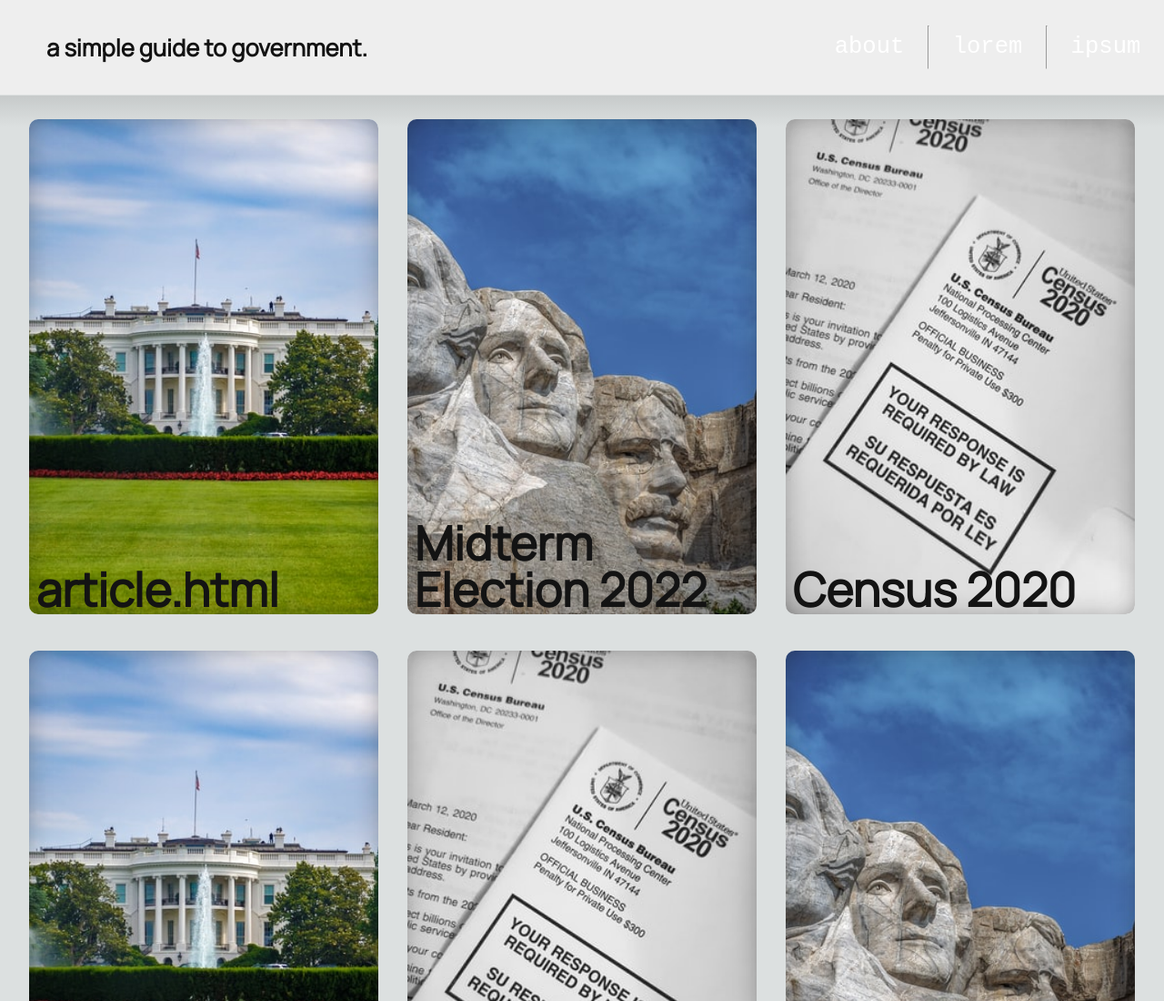
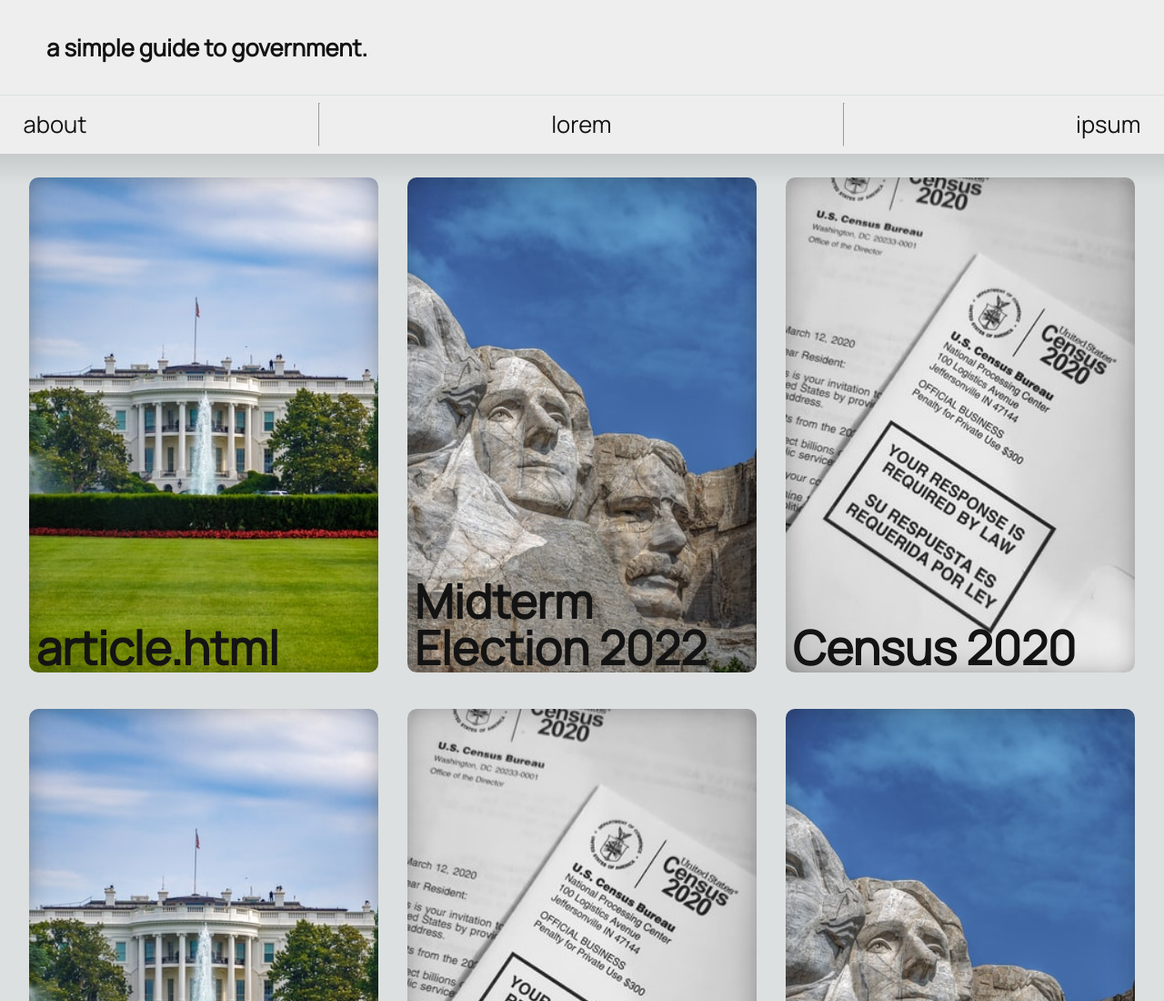
Before and after one commit to matt-teran/election-guide-static-site, a plain HTML site: page index.html in a window 1280 px wide. Shown: the top 1100 px of the page at 91% size. Drawn offline with Linux system fonts and the light colour scheme.

Commit message:
Added better formatting for the article page

```diff
--- a/assets/articleStyle.css
+++ b/assets/articleStyle.css
@@ -9,8 +9,10 @@ body {
 #head-block {
     position: sticky;
     top: 0;
-    border-bottom: 1px solid #A2ABAB;
+    border-bottom: 1px solid #dce0e0;
     color: #131313;
+    margin-left: 25vw;
+    width: 75vw;
 }
 #title{
     display: inline-block;
@@ -73,9 +75,11 @@ a{
     margin: 0;
     padding: 0;
     /* border-right: 1px solid #EDF0F2; */
-    background: linear-gradient(-90deg, #131313 -25%, #DCE0E0 10%);
+    background: linear-gradient(-90deg, #131313 -100%, #DCE0E0 6%);
     text-align: center;
     font-size: 3vw;
+    padding-top: 7vh;
+    top: 0;
 }
 .sidebar-divider {
     border-width: 0;
@@ -102,3 +106,6 @@ p{
     font-family: 'Open Sans', sans-serif;
     font-size: 2.5vw;
 }
+.paragraph-divider{
+    margin: 2em 0;
+}
--- a/assets/style.css
+++ b/assets/style.css
@@ -31,20 +31,23 @@ header {
 }
 #menu {
     display: none;
-    color: white;
+    background-color: #EEE;
     padding: 0;
+    margin: 0;
+}
+#first-line{
+    margin-top: 0;
 }
 .nav-link{
     display: block;
     list-style-type: none;
-    color: white;
-    font-family: 'Roboto Mono', monospace;
     font-size: 5vw;
     line-height: 8vh;
     text-align: center;
 }
 .nav-link li {
     display: block;
+    color: #131313;
 }
 main {
     display: flex;
--- a/index.html
+++ b/index.html
@@ -8,7 +8,7 @@
     <title>Simple Government Guide</title>
 </head>
 <body>
-    <div id='head-block'>
+    <!-- <div id='head-block'>
         <header>
             <h1 id='title'>a simple guide to government.</h1>
             <i class="fas fa-bars" id='hamburger'></i>
@@ -21,10 +21,26 @@
                 <a class='nav-link' href='#'><li>lorem</li></a>
                 <hr>
                 <a class='nav-link' href='#'><li>ipsum</li></a>
-                <hr id='last-line'>
             </ul>
         </nav>
+    </div> -->
+    <div id='head-block'>
+        <header>
+            <h1 id='title'>a simple guide to government.</h1>
+            <i class="fas fa-bars" id='hamburger'></i>
+        </header>
+
     </div>
+    <nav>
+        <ul id='menu'>
+            <hr id='first-line'>
+            <a class='nav-link' href='#'><li>about</li></a>
+            <hr>
+            <a class='nav-link' href='#'><li>lorem</li></a>
+            <hr>
+            <a class='nav-link' href='#'><li>ipsum</li></a>
+        </ul>
+    </nav>
     <main>
         <a class='card-link' id='pres' href='article.html'>
             <div class='card'>
```
Also changed, not shown: article.html (+2 -0 lines).
